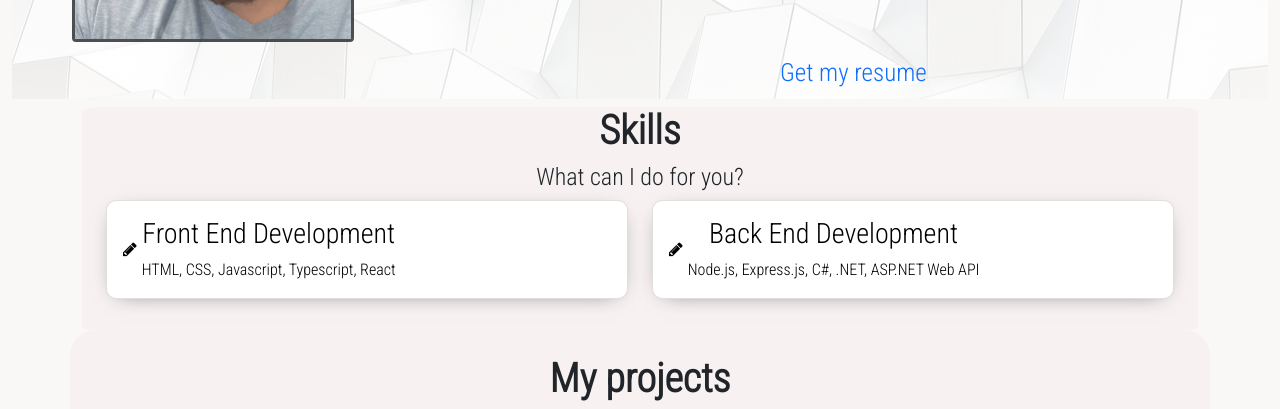
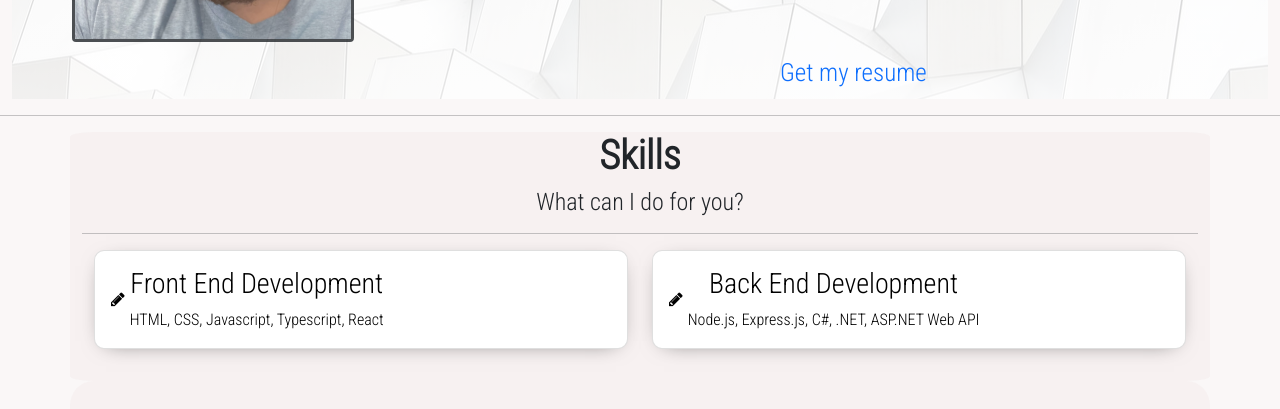
Before and after one commit to smg061/react-portfolio, a React (Create React App) app: page / in a window 1280 px wide. Shown: the part 500-909 px from the top of the page. Built offline with nearby package versions, Linux system fonts and the light colour scheme; some icons are missing.

Commit message:
style changes

```diff
--- a/package.json
+++ b/package.json
@@ -1,5 +1,6 @@
 {
   "name": "bootstrap-react-portfolio",
+  "homepage": "http://smg061.github.io/bootstrap-react-portfolio",
   "version": "0.1.0",
   "private": true,
   "dependencies": {
@@ -23,6 +24,8 @@
   },
   "scripts": {
     "start": "react-scripts start",
+    "predeploy": "npm run build",
+    "deploy": "gh-pages -d build",
     "build": "react-scripts build",
     "test": "react-scripts test",
     "eject": "react-scripts eject"
@@ -44,5 +47,8 @@
       "last 1 firefox version",
       "last 1 safari version"
     ]
+  },
+  "devDependencies": {
+    "gh-pages": "^3.2.3"
   }
 }
--- a/src/App.css
+++ b/src/App.css
@@ -12,6 +12,7 @@
 body {
   font-family: "Roboto Condensed";
   background-color: rgba(223, 196, 196, 0.13);
+  color: #212529 !important
 }
 
 .App-link {
--- a/src/App.tsx
+++ b/src/App.tsx
@@ -19,10 +19,10 @@ function App() {
             <NavigationBar />
             <HeroSection title={"henlo"} />
          </Container>
+
          <ProfileSection_test />
-         <Container>
+         <hr></hr>
          <SkillsSection/>
-         </Container>
          <ProjectSection />
          <Footer/>
       </div>
--- a/src/components/Footer/Footer.tsx
+++ b/src/components/Footer/Footer.tsx
@@ -64,7 +64,6 @@ const Footer = () => {
           </div>
         </div>
       </div>
-      Run Pen
     </div>
   );
 };
--- a/src/components/SkillsSection/SkillsSection.scss
+++ b/src/components/SkillsSection/SkillsSection.scss
@@ -1,10 +1,31 @@
 $main-light-blue:  rgba(152, 220, 236, 0.8);
+
+@-webkit-keyframes drop {
+  0% {
+    top: -50%;
+  }
+  100% {
+    top: 110%;
+  }
+}
+
+@keyframes drop {
+  0% {
+    top: -50%;
+  }
+  100% {
+    top: 110%;
+  }
+}
+/* The element to apply the animation to */
 
 
 .skillsSection{
     justify-content: center;
     background-color: rgba(223, 196, 196, 0.13);
     border-radius: 2%;
+
+
     .card {
         display: flex;
     }
--- a/src/components/SkillsSection/SkillsSection.tsx
+++ b/src/components/SkillsSection/SkillsSection.tsx
@@ -10,6 +10,7 @@ const SkillsSection = () => {
           <strong>Skills</strong>
         </h1>
         <h4>What can I do for you? </h4>
+        <hr></hr>
       </Jumbotron>
       <Container>
         <Row xs={6}>
```
Also changed, not shown: 1 other file (tests, documents, lock files or other folders).
